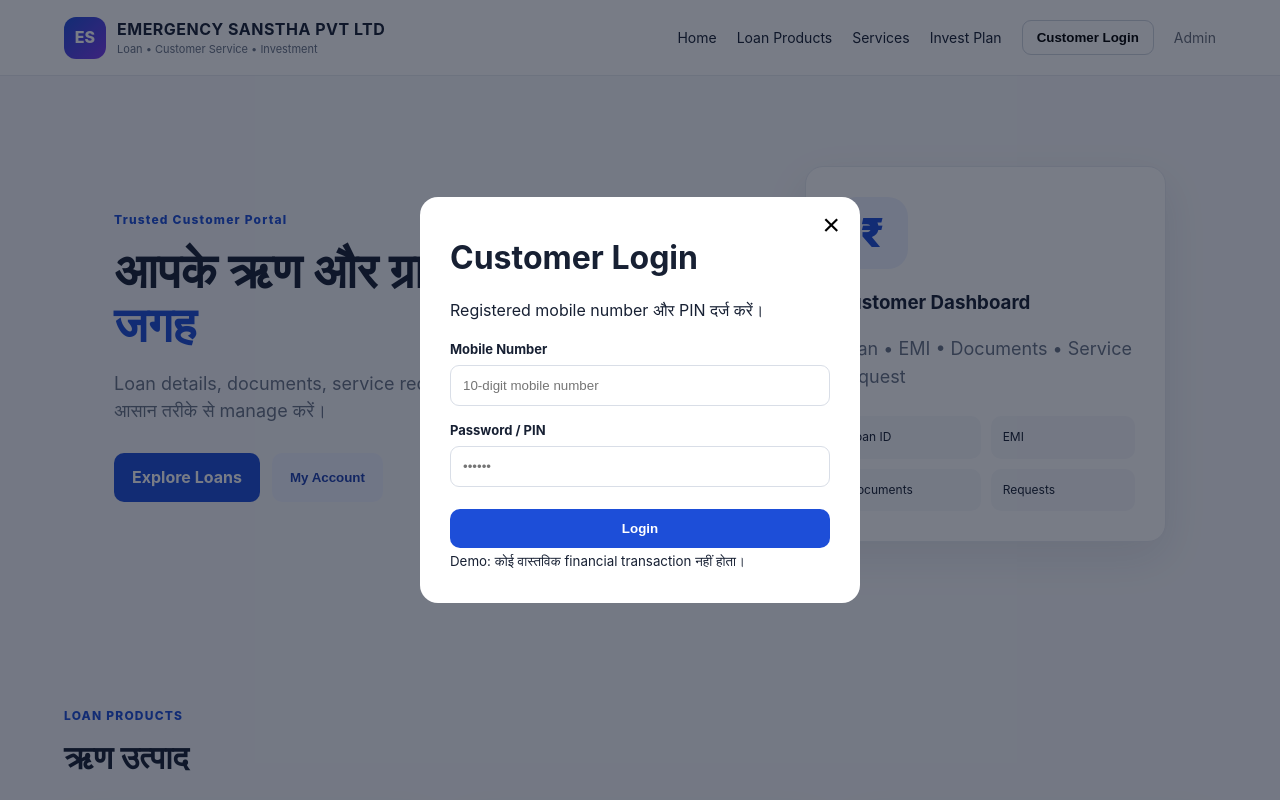
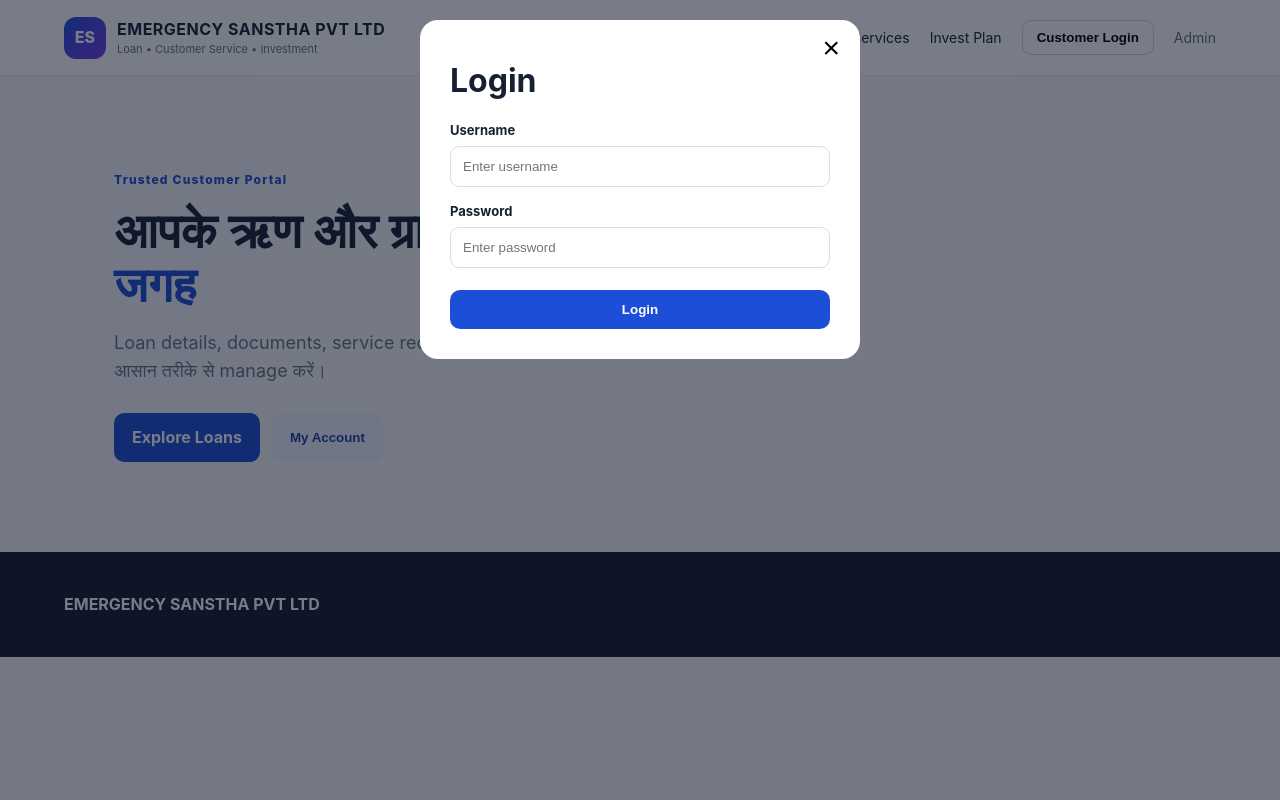
Before and after one commit to subod6725-hash/emergency-sanstha-pvt-ltd, a website: page index.html in a window 1280 px wide. Both pictures are taken after a click on the button "Customer Login". Shown: the top 800 px of the page. Drawn offline with Linux system fonts and the light colour scheme.

Commit message:
Update index.html

```diff
--- a/index.html
+++ b/index.html
@@ -1,10 +1,117 @@
-<!doctype html><html lang="hi"><head><meta charset="utf-8"><meta name="viewport" content="width=device-width,initial-scale=1"><title>Emergency Sanstha Pvt Ltd | Loan & Customer Services</title><link rel="stylesheet" href="styles.css"></head><body>
-<header class="top"><div class="brand"><div class="logo">ES</div><div><b>EMERGENCY SANSTHA PVT LTD</b><small>Loan • Customer Service • Investment</small></div></div><nav><a href="#home">Home</a><a href="#loans">Loan Products</a><a href="#services">Services</a><a href="#invest">Invest Plan</a><button class="outline" onclick="openLogin()">Customer Login</button><a class="admin-link" href="admin.html">Admin</a></nav></header>
+<!doctype html>
+<html lang="hi">
+<head>
+<meta charset="utf-8">
+<meta name="viewport" content="width=device-width,initial-scale=1">
+<title>Emergency Sanstha Pvt Ltd | Loan & Customer Services</title>
+<link rel="stylesheet" href="styles.css">
+</head>
+
+<body>
+
+<header class="top">
+  <div class="brand">
+    <div class="logo">ES</div>
+    <div>
+      <b>EMERGENCY SANSTHA PVT LTD</b>
+      <small>Loan • Customer Service • Investment</small>
+    </div>
+  </div>
+
+  <nav>
+    <a href="#home">Home</a>
+    <a href="#loans">Loan Products</a>
+    <a href="#services">Services</a>
+    <a href="#invest">Invest Plan</a>
+    <button class="outline" onclick="openLogin()">Customer Login</button>
+    <a class="admin-link" href="admin.html">Admin</a>
+  </nav>
+</header>
+
 <main>
-<section id="home" class="hero"><div><span class="pill">Trusted Customer Portal</span><h1>आपके ऋण और ग्राहक सेवाएँ, <em>एक ही जगह</em></h1><p>Loan details, documents, service requests और investment information को आसान तरीके से manage करें।</p><div class="actions"><a class="btn" href="#loans">Explore Loans</a><button class="btn secondary" onclick="openLogin()">My Account</button></div></div><div class="hero-card"><div class="hero-icon">₹</div><h3>Customer Dashboard</h3><p>Loan • EMI • Documents • Service Request</p><div class="mini-grid"><span>Loan ID</span><span>EMI</span><span>Documents</span><span>Requests</span></div></div></section>
-<section id="loans" class="section"><div class="section-head"><div><span class="eyebrow">LOAN PRODUCTS</span><h2>ऋण उत्पाद</h2></div></div><div class="cards"><article class="card"><div class="ico">P</div><h3>Personal Loan</h3><p>व्यक्तिगत आवश्यकताओं के लिए ऋण सुविधा।</p><button onclick="apply('Personal Loan')">Apply Now</button></article><article class="card"><div class="ico">H</div><h3>Home Loan</h3><p>घर खरीदने या निर्माण से जुड़ी आवश्यकताओं के लिए।</p><button onclick="apply('Home Loan')">Apply Now</button></article><article class="card"><div class="ico">G</div><h3>Gold Loan</h3><p>स्वर्ण आभूषण के आधार पर ऋण सुविधा।</p><button onclick="apply('Gold Loan')">Apply Now</button></article><article class="card"><div class="ico">A</div><h3>Loan Against Property</h3><p>संपत्ति के आधार पर ऋण सुविधा।</p><button onclick="apply('Loan Against Property')">Apply Now</button></article><article class="card"><div class="ico">PR</div><h3>Product Loan</h3><p>उत्पाद/सामान की खरीद के लिए ऋण विकल्प।</p><button onclick="apply('Product Loan')">Apply Now</button></article><article class="card highlight"><div class="ico">I</div><h3>Customer Invest Plan</h3><p>निवेश ग्राहकों के लिए अलग dashboard और transaction history।</p><button onclick="openLogin('invest')">Investor Login</button></article></div></section>
-<section id="services" class="section soft"><div class="section-head"><div><span class="eyebrow">CUSTOMER SERVICES</span><h2>ग्राहक सुविधाएँ</h2></div></div><div class="service-grid"><div><b>My Loan</b><span>Loan amount, issue date, EMI, DPD, overdue, outstanding और status.</span></div><div><b>My Documents</b><span>Aadhaar, PAN, bank passbook, photo और अन्य documents.</span></div><div><b>Insurance</b><span>Policy details और insurance status.</span></div><div><b>Account Mandate</b><span>Bank account और EMI auto-debit mandate status.</span></div><div><b>Loan Closure</b><span>Closure request, amount, date और certificate.</span></div><div><b>Service Request</b><span>EMI, loan, document, payment और account related requests.</span></div></div><div class="support"><div><b>Customer Care</b><strong>06479451097</strong><small>Working hours: Monday–Saturday, 10:00 AM–4:00 PM</small></div><button class="btn" onclick="openLogin('request')">Create Service Request</button></div></section>
-<section id="invest" class="section"><div class="invest-box"><div><span class="eyebrow">CUSTOMER INVEST PLAN</span><h2>Investor Dashboard</h2><p>Deposit, withdrawal, balance और transaction history को एक जगह देखें।</p><button class="btn" onclick="openLogin('invest')">Investor Login</button></div><div class="stats"><div><small>Total Deposit</small><b>₹ 0.00</b></div><div><small>Total Withdrawal</small><b>₹ 0.00</b></div><div><small>Available Balance</small><b>₹ 0.00</b></div></div></div></section>
-</main><footer><div><b>EMERGENCY SANSTHA PVT LTD</b><p>Loan • Customer Service • Investment</p></div><div><a href="#home">Home</a><a href="#services">Services</a><a href="admin.html">Admin Panel</a></div><small>© 2026 Emergency Sanstha Pvt Ltd. Demo UI — connect to a secure backend before production.</small></footer>
-<div id="modal" class="modal"><div class="modal-card"><button class="close" onclick="closeModal()">×</button><h2 id="modalTitle">Customer Login</h2><p id="modalText">Registered mobile number और PIN दर्ज करें।</p><form onsubmit="demoLogin(event)"><label>Mobile Number<input id="mobile" required inputmode="numeric" placeholder="10-digit mobile number"></label><label>Password / PIN<input type="password" required placeholder="••••••"></label><button class="btn" type="submit">Login</button></form><small>Demo: कोई वास्तविक financial transaction नहीं होता।</small></div></div>
-<script src="app.js"></script></body></html>
+
+<section id="home" class="hero">
+  <div>
+    <span class="pill">Trusted Customer Portal</span>
+    <h1>आपके ऋण और ग्राहक सेवाएँ, <em>एक ही जगह</em></h1>
+    <p>Loan details, documents, service requests और investment information को आसान तरीके से manage करें।</p>
+
+    <div class="actions">
+      <a class="btn" href="#loans">Explore Loans</a>
+      <button class="btn secondary" onclick="openLogin()">My Account</button>
+    </div>
+  </div>
+</section>
+
+</main>
+
+<footer>
+  <b>EMERGENCY SANSTHA PVT LTD</b>
+</footer>
+
+<!-- LOGIN MODAL -->
+<div id="modal" class="modal">
+  <div class="modal-card">
+    <button class="close" onclick="closeModal()">×</button>
+
+    <h2>Login</h2>
+
+    <form onsubmit="loginUser(event)">
+      <label>
+        Username
+        <input id="username" required placeholder="Enter username">
+      </label>
+
+      <label>
+        Password
+        <input type="password" id="password" required placeholder="Enter password">
+      </label>
+
+      <button class="btn" type="submit">Login</button>
+    </form>
+
+  </div>
+</div>
+
+<script>
+// ===== LOGIN FUNCTION =====
+function loginUser(e) {
+  e.preventDefault();
+
+  const username = document.getElementById("username").value;
+  const password = document.getElementById("password").value;
+
+  fetch('/login', {
+    method: 'POST',
+    headers: {
+      'Content-Type': 'application/json'
+    },
+    body: JSON.stringify({ username, password })
+  })
+  .then(res => res.json())
+  .then(data => {
+    if (data.success) {
+      if (data.role === "admin") {
+        alert("Admin Login Success");
+        window.location.href = "admin.html";
+      } else {
+        alert("Customer Login Success");
+      }
+    } else {
+      alert("Invalid Username or Password");
+    }
+  });
+}
+
+// ===== MODAL FUNCTIONS =====
+function openLogin() {
+  document.getElementById("modal").style.display = "block";
+}
+
+function closeModal() {
+  document.getElementById("modal").style.display = "none";
+}
+</script>
+
+</body>
+</html>
```
